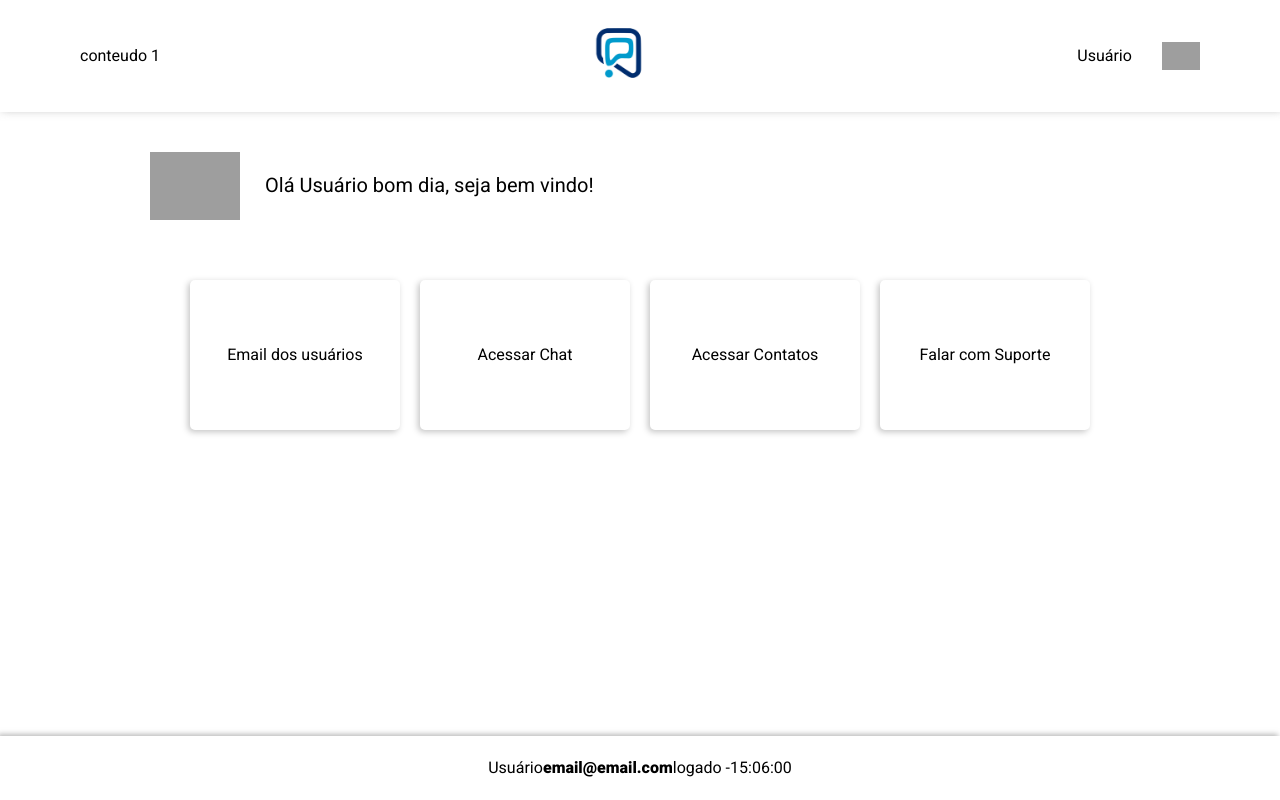
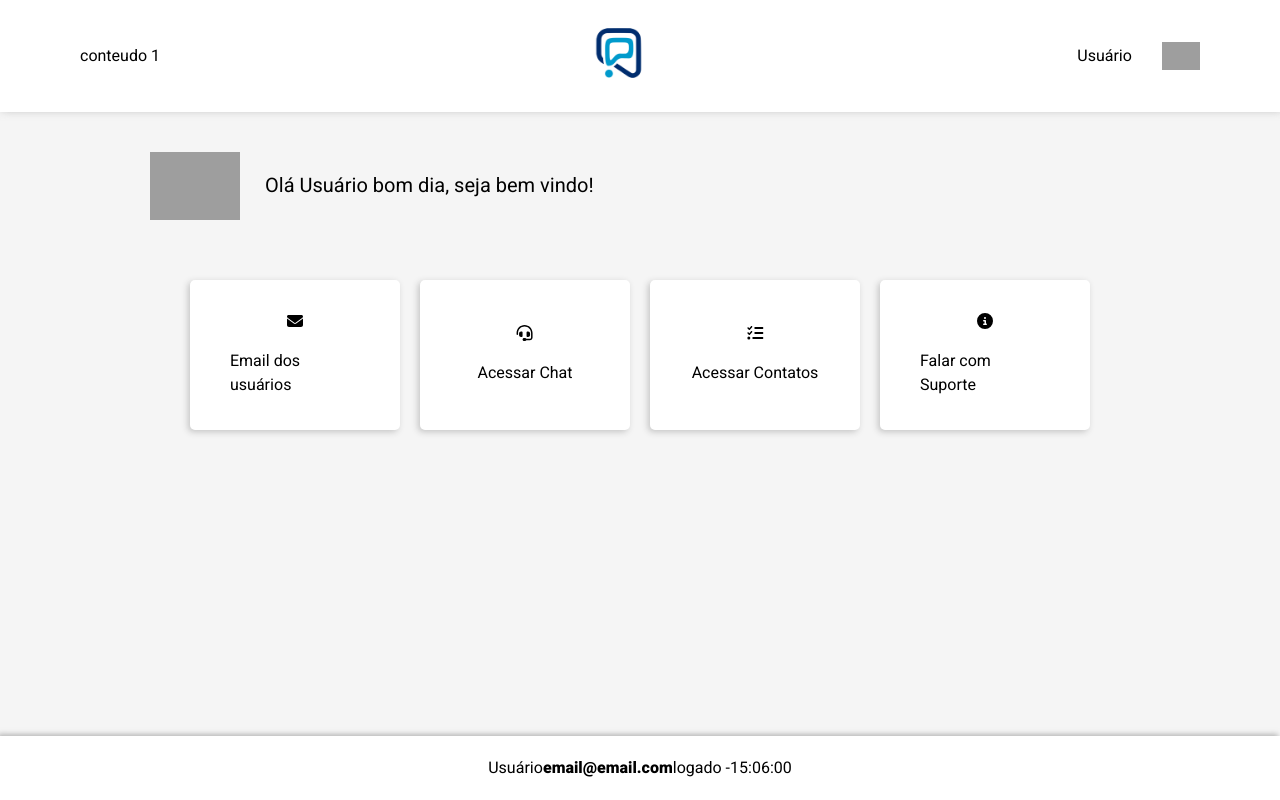
Before and after one commit to Paulo-DevTallos/desafio-tallos-frontend, a Vue app: page /painel in a window 1280 px wide. Built offline with nearby package versions, Linux system fonts and the light colour scheme; grey boxes are pictures that could not be loaded.

Commit message:
estilizando botoes / implementando fontawesome

```diff
--- a/src/assets/components/menu-dashboard.css
+++ b/src/assets/components/menu-dashboard.css
@@ -16,6 +16,17 @@
   display: flex;
   justify-content: center;
   align-items: center;
+  flex-direction: column;
   background-color: #fff;
   filter: drop-shadow(-2px 2px 3px #c4c4c4);
 }
+
+.container-dash a {
+  display: flex;
+  flex-direction: column;
+  padding: 40px;
+}
+
+.container-dash a span {
+  margin-top: 20px;
+}
--- a/src/components/components-users/NavMenuDash.vue
+++ b/src/components/components-users/NavMenuDash.vue
@@ -2,16 +2,28 @@
 	<nav class="container-dash">
 		<ul class="menu">
 			<li>
-				Email dos usuários
+				<RouterLink to="#">
+					<font-awesome-icon :icon="['fas', 'envelope']" />
+					<span>Email dos usuários</span>
+				</RouterLink>
 			</li>
 			<li>
-				Acessar Chat
+				<RouterLink to="#">
+					<font-awesome-icon :icon="['fas', 'headset']" />
+					<span>Acessar Chat</span>
+				</RouterLink>
 			</li>
 			<li>
-				Acessar Contatos
+				<RouterLink to="#">
+					<font-awesome-icon :icon="['fas', 'list-check']" />
+					<span>Acessar Contatos</span>
+				</RouterLink>
 			</li>
 			<li>
-				Falar com Suporte
+				<RouterLink to="#">
+					<font-awesome-icon icon="fa-solid fa-circle-info" />
+					<span>Falar com Suporte</span>
+				</RouterLink>
 			</li>
 		</ul>
 	</nav>
--- a/src/main.js
+++ b/src/main.js
@@ -1,12 +1,18 @@
 import { createApp } from 'vue'
 import { createPinia } from 'pinia'
+
+import { library } from '@fortawesome/fontawesome-svg-core'
+import { FontAwesomeIcon } from '@fortawesome/vue-fontawesome'
+import { fas } from '@fortawesome/free-solid-svg-icons'
 
 import App from './App.vue'
 import router from './router'
 
 const app = createApp(App)
 
+library.add( fas )
+
 app.use(createPinia())
 app.use(router)
-
+app.component('font-awesome-icon', FontAwesomeIcon)
 app.mount('#app')
--- a/src/pages/user-pages/Dashboard.vue
+++ b/src/pages/user-pages/Dashboard.vue
@@ -1,6 +1,6 @@
 <template>
   <HeaderUser />
-    <main>
+    <main id="bg-color">
       <Grettings />
       <NavMenuDash />
     </main>
@@ -25,5 +25,7 @@ export default {
 </script>
 
 <style>
-
+  #bg-color {
+    background-color: #c4c4c42d;
+  }
 </style>
```
